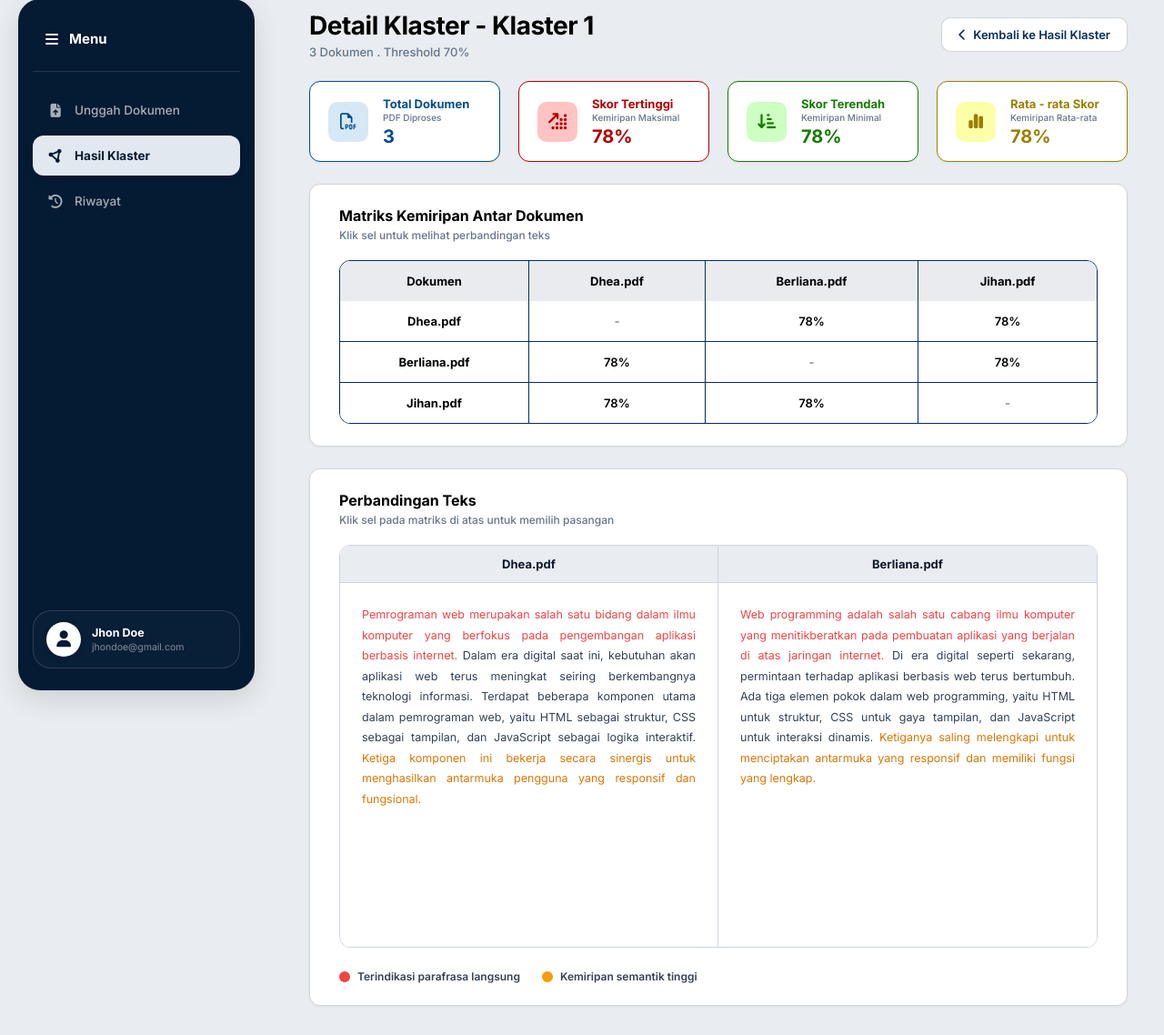
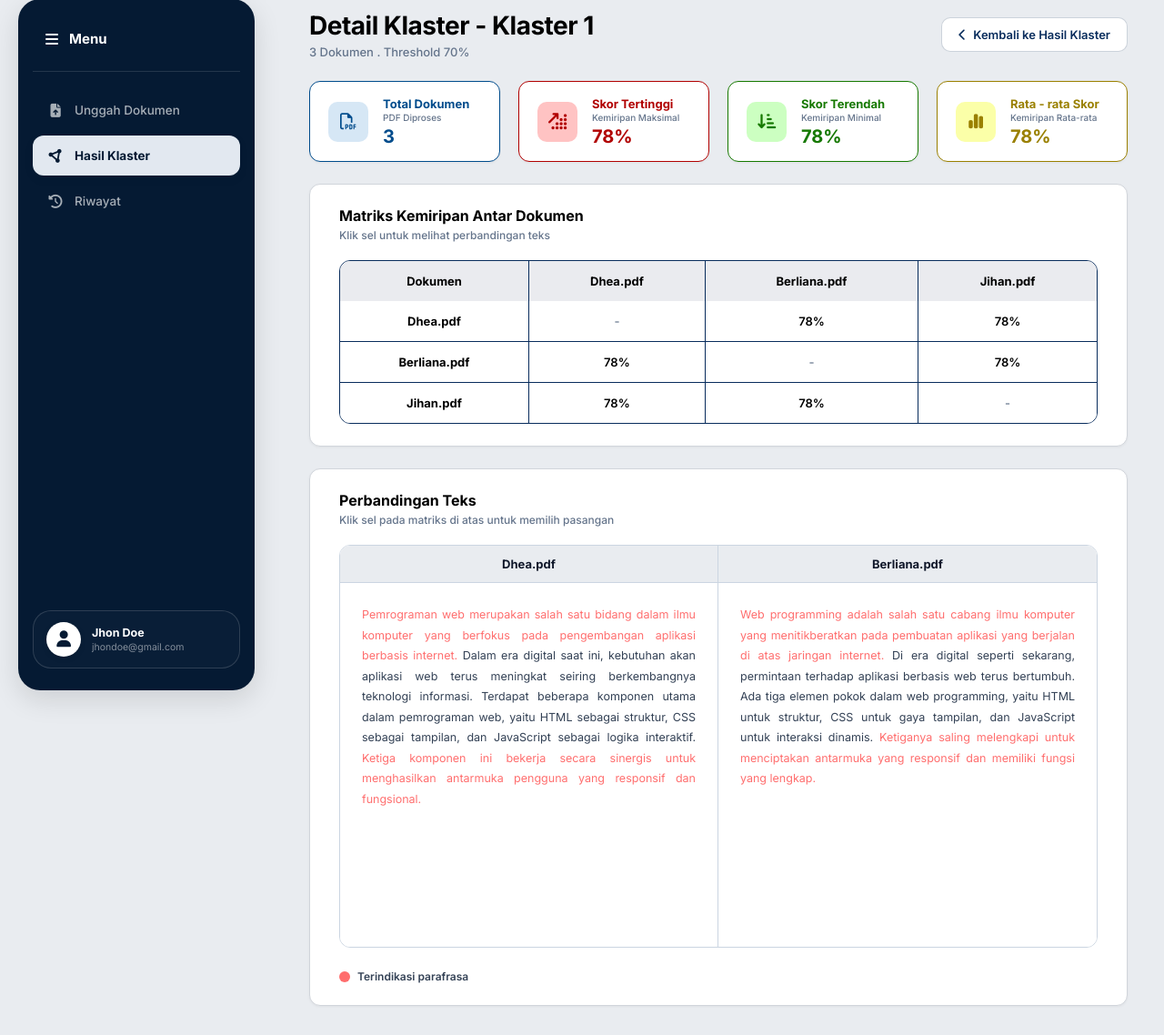
Before and after one commit to dheaasprla/KoTA308-Aplikasi-Pengelompokan-Dokumen-Tugas-Mahasiswa, a Flask app: page /detail-klaster in a window 1280 px wide. Shown: the part 21-1159 px from the top of the page at 91% size. Run offline with Flask 3, Linux system fonts and the light colour scheme.

Commit message:
style: penyesuaian visual perbandingan teks dan legenda pada halaman detail klaster

```diff
--- a/static/css/detail_klaster.css
+++ b/static/css/detail_klaster.css
@@ -70,18 +70,21 @@
     overflow: hidden;
 }
 
-.matrix-table th, .matrix-table td {
+.matrix-table th,
+.matrix-table td {
     border-right: 1.5px solid var(--navy);
     border-bottom: 1.5px solid var(--navy);
     padding: 14px 16px;
     font-weight: 600;
 }
 
-.matrix-table th:last-child, .matrix-table td:last-child {
+.matrix-table th:last-child,
+.matrix-table td:last-child {
     border-right: none;
 }
 
-.matrix-table tr:last-child th, .matrix-table tr:last-child td {
+.matrix-table tr:last-child th,
+.matrix-table tr:last-child td {
     border-bottom: none;
 }
 
@@ -220,20 +223,22 @@
 
 /* Highlight styles matching SBERT indicators */
 .highlight-direct {
-    color: #EF4444; /* Merah untuk Parafrasa Langsung */
+    color: #FF6E6E;
+    /* Merah untuk Parafrasa Langsung */
     background-color: transparent;
     padding: 0;
     border-radius: 0;
     font-weight: inherit;
 }
 
-.highlight-semantic {
-    color: #D97706; /* Kuning/Gold untuk Kemiripan Semantik */
-    background-color: transparent;
+/* .highlight-semantic {
+    color: #D97706;
+    /* Kuning/Gold untuk Kemiripan Semantik */
+/* background-color: transparent;
     padding: 0;
     border-radius: 0;
     font-weight: inherit;
-}
+} */
 
 /* ═══════════ LEGEND CONTAINER ═══════════ */
 .legend-container {
@@ -258,18 +263,19 @@
 }
 
 .legend-dot.red-dot {
-    background-color: #EF4444;
+    background-color: #FF6E6E;
 }
 
-.legend-dot.yellow-dot {
+/* .legend-dot.yellow-dot {
     background-color: #F59E0B;
-}
+} */
 
 /* Responsive stack */
 @media (max-width: 992px) {
     .comparison-grid {
         grid-template-columns: 1fr;
     }
+
     .compare-column:first-child {
         border-right: none;
         border-bottom: 1.5px solid #CBD5E1;
--- a/templates/detail_klaster.html
+++ b/templates/detail_klaster.html
@@ -126,9 +126,7 @@
                             {# matrix[outer_idx][loop.index0] dapat bernilai desimal float #}
                             {% set val = (matrix[outer_idx][loop.index0] * 100)|int %}
                             <td class="similarity-cell {% if val >= 80 %}level-high{% elif val >= 70 %}level-medium{% else %}level-low{% endif %}"
-                                        data-doc1="{{ row_file }}"
-                                        data-doc2="{{ col_file }}"
-                                        data-score="{{ val }}%">
+                                data-doc1="{{ row_file }}" data-doc2="{{ col_file }}" data-score="{{ val }}%">
                                 {{ val }}%
                             </td>
                             {% endif %}
@@ -154,10 +152,14 @@
                 <div class="compare-column">
                     <div class="compare-header" id="compare-doc1-title">Dhea.pdf</div>
                     <div class="compare-body" id="compare-doc1-body">
-                        <span class="highlight-direct">Pemrograman web merupakan salah satu bidang dalam ilmu komputer yang berfokus pada pengembangan aplikasi berbasis internet.</span>
-                        Dalam era digital saat ini, kebutuhan akan aplikasi web terus meningkat seiring berkembangnya teknologi informasi.
-                        Terdapat beberapa komponen utama dalam pemrograman web, yaitu HTML sebagai struktur, CSS sebagai tampilan, dan JavaScript sebagai logika interaktif.
-                        <span class="highlight-semantic">Ketiga komponen ini bekerja secara sinergis untuk menghasilkan antarmuka pengguna yang responsif dan fungsional.</span>
+                        <span class="highlight-direct">Pemrograman web merupakan salah satu bidang dalam ilmu komputer
+                            yang berfokus pada pengembangan aplikasi berbasis internet.</span>
+                        Dalam era digital saat ini, kebutuhan akan aplikasi web terus meningkat seiring berkembangnya
+                        teknologi informasi.
+                        Terdapat beberapa komponen utama dalam pemrograman web, yaitu HTML sebagai struktur, CSS sebagai
+                        tampilan, dan JavaScript sebagai logika interaktif.
+                        <span class="highlight-direct">Ketiga komponen ini bekerja secara sinergis untuk menghasilkan
+                            antarmuka pengguna yang responsif dan fungsional.</span>
                     </div>
                 </div>
 
@@ -165,10 +167,13 @@
                 <div class="compare-column">
                     <div class="compare-header" id="compare-doc2-title">Berliana.pdf</div>
                     <div class="compare-body" id="compare-doc2-body">
-                        <span class="highlight-direct">Web programming adalah salah satu cabang ilmu komputer yang menitikberatkan pada pembuatan aplikasi yang berjalan di atas jaringan internet.</span>
+                        <span class="highlight-direct">Web programming adalah salah satu cabang ilmu komputer yang
+                            menitikberatkan pada pembuatan aplikasi yang berjalan di atas jaringan internet.</span>
                         Di era digital seperti sekarang, permintaan terhadap aplikasi berbasis web terus bertumbuh.
-                        Ada tiga elemen pokok dalam web programming, yaitu HTML untuk struktur, CSS untuk gaya tampilan, dan JavaScript untuk interaksi dinamis.
-                        <span class="highlight-semantic">Ketiganya saling melengkapi untuk menciptakan antarmuka yang responsif dan memiliki fungsi yang lengkap.</span>
+                        Ada tiga elemen pokok dalam web programming, yaitu HTML untuk struktur, CSS untuk gaya tampilan,
+                        dan JavaScript untuk interaksi dinamis.
+                        <span class="highlight-direct">Ketiganya saling melengkapi untuk menciptakan antarmuka yang
+                            responsif dan memiliki fungsi yang lengkap.</span>
                     </div>
                 </div>
 
@@ -178,19 +183,21 @@
             <footer class="legend-container">
                 <div class="legend-item">
                     <div class="legend-dot red-dot"></div>
-                    <span>Terindikasi parafrasa langsung</span>
+                    <span>Terindikasi parafrasa</span>
                 </div>
-                <div class="legend-item">
+                <!-- <div class="legend-item">
                     <div class="legend-dot yellow-dot"></div>
                     <span>Kemiripan semantik tinggi</span>
-                </div>
+                </div> -->
             </footer>
         </section>
 
     </main>
 
     <!-- Hidden element untuk mempassing data dari Flask ke JavaScript tanpa error IDE -->
-    <div id="text-pairs-data" data-pairs="{{ text_pairs|tojson|safe if text_pairs is defined and text_pairs else '{}' }}" style="display: none;"></div>
+    <div id="text-pairs-data"
+        data-pairs="{{ text_pairs|tojson|safe if text_pairs is defined and text_pairs else '{}' }}"
+        style="display: none;"></div>
 
     <!-- ═══════════ DETAILED COMPARISON DATA & SCRIPT ═══════════ -->
     <script src="{{ url_for('static', filename='js/detail_klaster.js') }}"></script>
```
Lines whose indentation alone changed are shown as unchanged.
